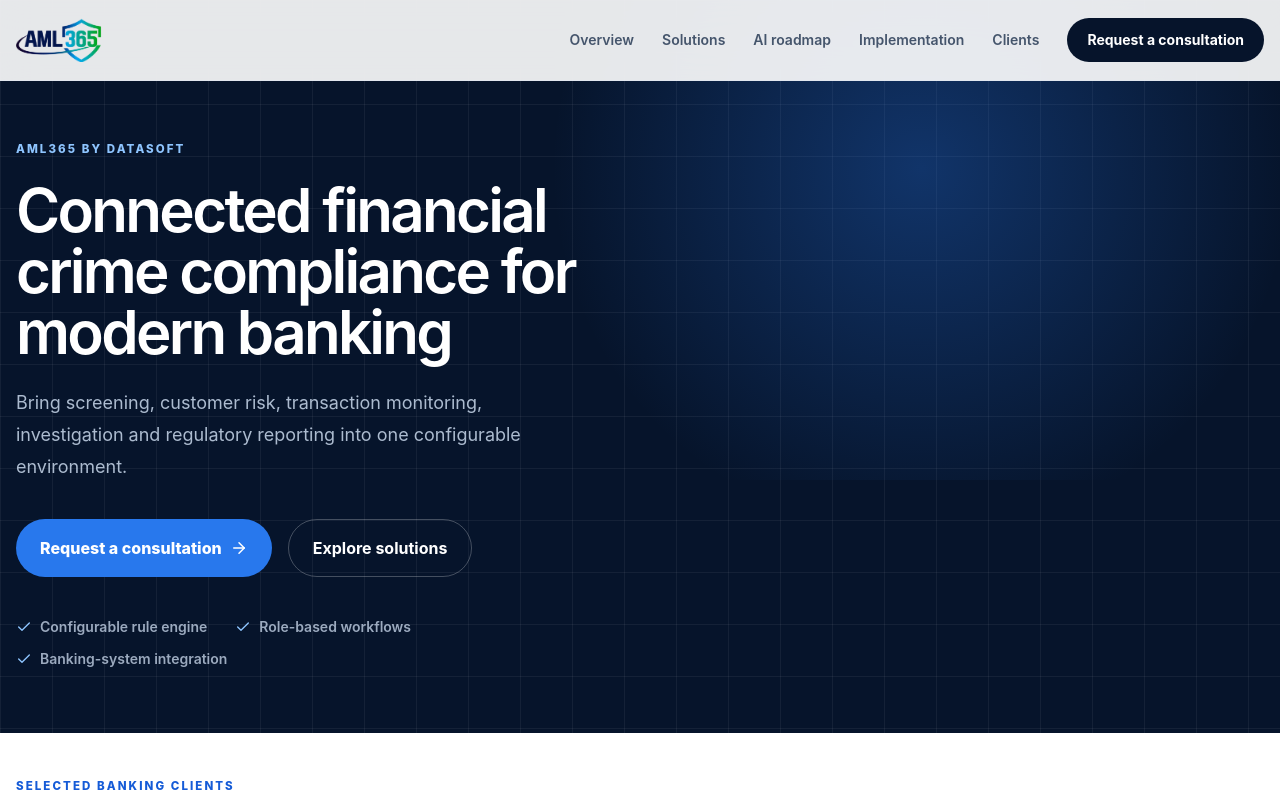
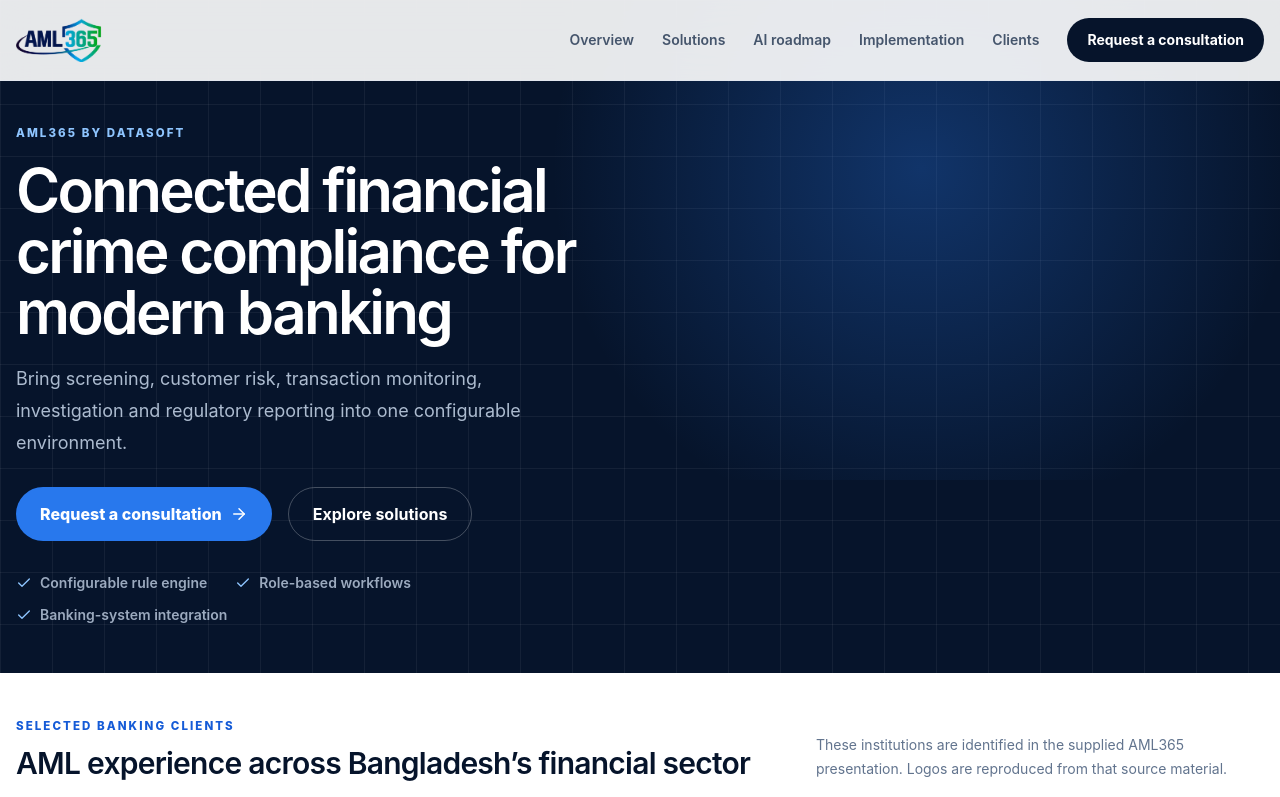
Before and after one commit to Rahim-aust/AML365, a React (Vite) app: page / in a window 1280 px wide. Shown: the top 797 px of the page. Built offline with nearby package versions, Linux system fonts and the light colour scheme.

Commit message:
Update Site source

```diff
--- a/src/pages/Home.js
+++ b/src/pages/Home.js
@@ -31,19 +31,19 @@
   const cards = [['Customer risk', 'Risk models and review', Gauge], ['Screening', 'Lists and matching', LockKeyhole], ['Monitoring', 'Rules and detection', CircleDot], ['Cases', 'Investigation workflow', FileText]];
   return <section className="blueprint-grid relative overflow-hidden bg-navy-950 pt-20 text-white">
     <div className="absolute inset-x-0 top-0 h-[30rem] bg-[radial-gradient(circle_at_72%_35%,rgba(40,120,237,.32),transparent_38%)]" />
-    <div className="site-container relative grid min-h-[620px] items-center gap-10 py-14 lg:grid-cols-[1.04fr_.96fr] lg:gap-12 lg:py-16">
+    <div className="site-container relative grid min-h-[540px] items-center gap-9 py-10 lg:grid-cols-[1.04fr_.96fr] lg:gap-12 lg:py-12">
       <div className="fade-up">
         <p className="eyebrow !text-blue-300">AML365 by DataSoft</p>
-        <h1 className="mt-6 max-w-3xl text-[2.8rem] font-semibold leading-[1.02] tracking-[-.045em] sm:text-5xl lg:text-[3.75rem]">Connected financial crime compliance for modern banking</h1>
-        <p className="mt-6 max-w-xl text-lg leading-8 text-blue-100/78">Bring screening, customer risk, transaction monitoring, investigation and regulatory reporting into one configurable environment.</p>
-        <div className="mt-9 flex flex-wrap gap-4"><Link to="/contact" className="focus-ring inline-flex items-center gap-2 rounded-full bg-brand-500 px-6 py-4 font-extrabold text-white transition hover:bg-blue-500">Request a consultation <ArrowRight size={18} /></Link><Link to="/#modules" className="focus-ring inline-flex items-center gap-2 rounded-full border border-white/25 px-6 py-4 font-bold text-white transition hover:bg-white/10">Explore solutions</Link></div>
-        <div className="mt-10 flex flex-wrap gap-x-7 gap-y-3 text-sm font-semibold text-blue-100/70"><span className="flex items-center gap-2"><Check size={16} className="text-blue-300" /> Configurable rule engine</span><span className="flex items-center gap-2"><Check size={16} className="text-blue-300" /> Role-based workflows</span><span className="flex items-center gap-2"><Check size={16} className="text-blue-300" /> Banking-system integration</span></div>
+        <h1 className="mt-5 max-w-3xl text-[2.8rem] font-semibold leading-[1.02] tracking-[-.045em] sm:text-5xl lg:text-[3.75rem]">Connected financial crime compliance for modern banking</h1>
+        <p className="mt-5 max-w-xl text-lg leading-8 text-blue-100/78">Bring screening, customer risk, transaction monitoring, investigation and regulatory reporting into one configurable environment.</p>
+        <div className="mt-7 flex flex-wrap gap-4"><Link to="/contact" className="focus-ring inline-flex items-center gap-2 rounded-full bg-brand-500 px-6 py-3.5 font-extrabold text-white transition hover:bg-blue-500">Request a consultation <ArrowRight size={18} /></Link><Link to="/#modules" className="focus-ring inline-flex items-center gap-2 rounded-full border border-white/25 px-6 py-3.5 font-bold text-white transition hover:bg-white/10">Explore solutions</Link></div>
+        <div className="mt-8 flex flex-wrap gap-x-7 gap-y-3 text-sm font-semibold text-blue-100/70"><span className="flex items-center gap-2"><Check size={16} className="text-blue-300" /> Configurable rule engine</span><span className="flex items-center gap-2"><Check size={16} className="text-blue-300" /> Role-based workflows</span><span className="flex items-center gap-2"><Check size={16} className="text-blue-300" /> Banking-system integration</span></div>
       </div>
       <div className="fade-up-delay relative mx-auto hidden w-full max-w-lg lg:block" aria-label="AML365 compliance workflow illustration">
         <div className="rounded-[2rem] border border-white/15 bg-white/[.07] p-4 shadow-2xl shadow-black/25 backdrop-blur">
           <div className="flex items-center justify-between border-b border-white/10 px-3 pb-4 text-xs font-bold uppercase tracking-[.13em] text-blue-200"><span>Compliance workbench</span><span className="flex items-center gap-2"><i className="h-2 w-2 rounded-full bg-blue-400" /> Active</span></div>
-          <div className="grid gap-3 py-4 sm:grid-cols-2">{cards.map(([name, copy, Icon]) => <div key={name} className="rounded-2xl border border-white/10 bg-navy-900/70 p-5"><Icon className="text-blue-300" size={24} /><p className="mt-5 font-bold">{name}</p><p className="mt-1 text-sm text-blue-100/55">{copy}</p></div>)}</div>
-          <div className="rounded-2xl bg-brand-600 p-5"><div className="flex items-end justify-between"><div><p className="text-xs font-bold uppercase tracking-[.14em] text-blue-100">Connected outcome</p><p className="mt-2 text-lg font-bold">Alert to decision</p></div><ArrowRight /></div><div className="mt-5 h-2 overflow-hidden rounded-full bg-white/20"><div className="h-full w-4/5 rounded-full bg-white" /></div></div>
+          <div className="grid gap-3 py-3 sm:grid-cols-2">{cards.map(([name, copy, Icon]) => <div key={name} className="rounded-2xl border border-white/10 bg-navy-900/70 p-4"><Icon className="text-blue-300" size={22} /><p className="mt-4 font-bold">{name}</p><p className="mt-1 text-sm text-blue-100/55">{copy}</p></div>)}</div>
+          <div className="rounded-2xl bg-brand-600 p-4"><div className="flex items-end justify-between"><div><p className="text-xs font-bold uppercase tracking-[.14em] text-blue-100">Connected outcome</p><p className="mt-1.5 text-lg font-bold">Alert to decision</p></div><ArrowRight /></div><div className="mt-4 h-2 overflow-hidden rounded-full bg-white/20"><div className="h-full w-4/5 rounded-full bg-white" /></div></div>
         </div>
       </div>
     </div>
```
